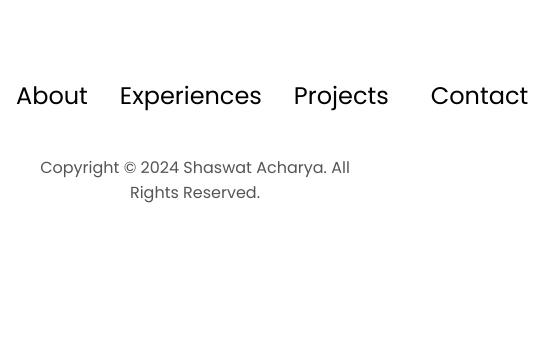
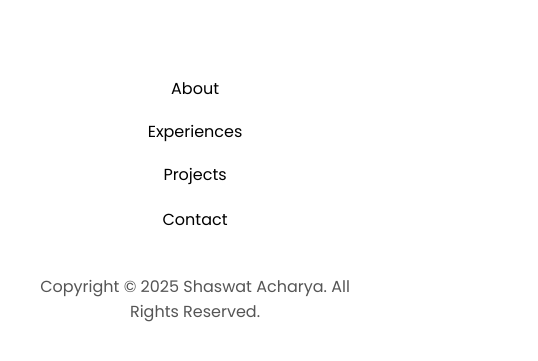
Before and after one commit to shaswatacharya/Html-Css-Javascript_PortfoliodesignLearning, a plain HTML site: page index.html in a window 390 px wide. Shown: the part 4739-5100 px from the top of the page, 538 px wide, since content can reach past the window. Drawn offline with Linux system fonts and the light colour scheme; files whose address does not match are found by name.

Commit message:
Fixed footer section CSS styling

```diff
--- a/assets/styles/mediaqueries.css
+++ b/assets/styles/mediaqueries.css
@@ -53,7 +53,8 @@
 
 
 @media screen and (max-width: 600px) {
-    #contact, footer{
+    #contact,
+    footer{
         height: 40vh;
     }
 
@@ -79,7 +80,7 @@
         margin: 0;
     }
 
-    .contact-info-container p, .nav-links li a{
+    .contact-info-container p, .links-nav li a{
         font-size: 1rem;
     }
 
@@ -91,7 +92,7 @@
         font-size: 1.5rem;
     }
 
-    .nav-links{
+    .links-nav{
         flex-direction: column;
         gap: 0.5rem;
         text-align: center;
--- a/index.html
+++ b/index.html
@@ -245,7 +245,7 @@
             </div>
         </div>
         </div>
-        <img src="./assets/images/arrow.png" src-light="./assets/images/arrow.png" src-dark="./assets/images/arrow_dark.png" alt="Arrow Icon" class="icon arrow" onclick="location.href='./#projects'">
+        <img src="./assets/images/arrow.png" src-light="./assets/images/arrow.png" src-dark="./assets/images/arrow_dark.png" alt="Arrow Icon" class="icon arrow" onclick="location.href='./#contact'">
     </section>
 
     <section id="contact">
@@ -275,7 +275,7 @@
                 </ul>
             </div>
         </nav>
-        <p>Copyright &#169; 2024 Shaswat Acharya. All Rights Reserved.</p>
+        <p>Copyright &#169; 2025 Shaswat Acharya. All Rights Reserved.</p>
     </footer>
 
     <script src="./assets/scripts/script.js"></script>
```
